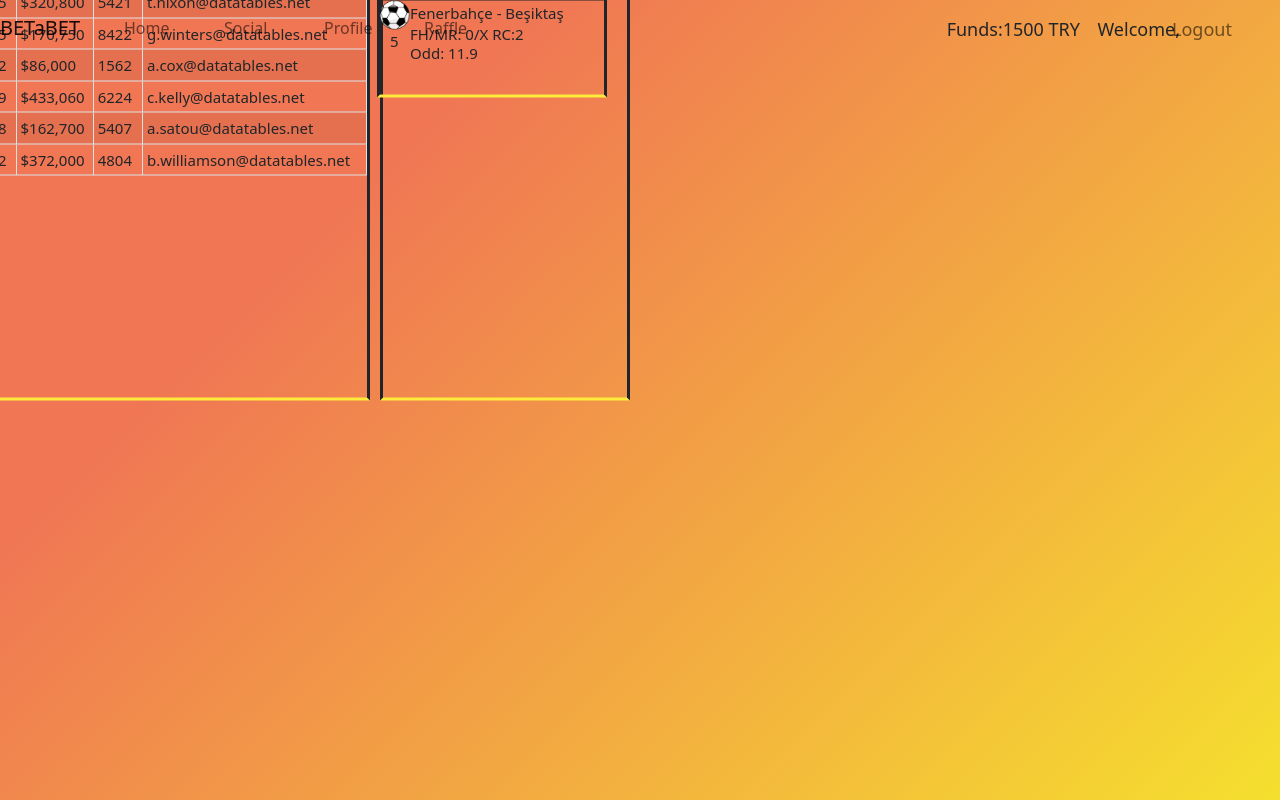
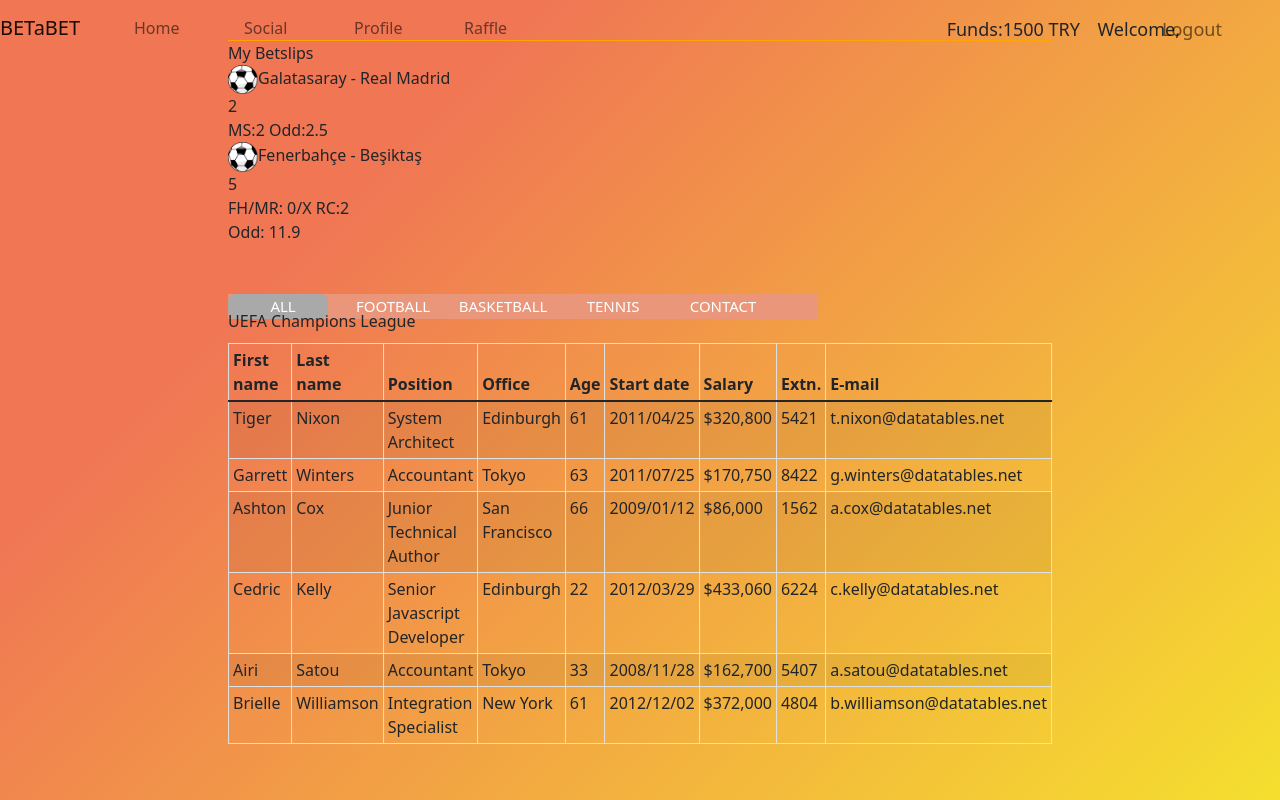
Before and after one commit to turgut-edis/SocialBettingProject, a React (Create React App) app in the folder redux-intro/: page /homepage in a window 1280 px wide. Built offline with nearby package versions, Linux system fonts and the light colour scheme.

Commit message:
homepage redesigned

```diff
--- a/redux-intro/src/components/csscomponents/components.css
+++ b/redux-intro/src/components/csscomponents/components.css
@@ -352,132 +352,19 @@ to 	{ width:0; background:transparent; }
 from { background:orange; }
 to 	{ width:0; background:transparent; }
 }
-.bet-text{
-  white-space: nowrap;
-  color:whitesmoke;
-  height: 200px;
-width: 200px;
-position:absolute;
-left:190px;
 
-margin: 90px;
-margin-right: 300px;
-display: flex;
-}
-.container-content2 {
-  border: 5px solid #FFFF00;
-  position: absolute;
-
-  bottom: -100px;
-  top: 50%;
-  left: 50%;
-  transform: translate(-50%, -50%);
-  border-color: orange;
-  border-image: none;
-  border-style: solid solid none;
-  border-width: 1px 0;
-}
-.bet-text2{
-  white-space: nowrap;
-  color:whitesmoke;
-  height: 200px;
-width: 200px;
-position:absolute;
-left:190px;
-bottom: 280px;
-
-margin: 90px;
-margin-right: 300px;
-display: flex;
-}
-.right-rect{
-  z-index:0;
-  height:550px;
-  width: 250px;
-  border-bottom: 3px solid #FFEB3B !important;
-  background-color: none;
-  margin-right: 500px;
-  position: absolute;
-bottom: 0;
-right: -490px;
-  border: solid;
-  text-align: left;
-  font-size: 15px;
-
-}
-.right-rect2{
-z-index:0;
-height:100px;
-width: 230px;
-border-bottom: 3px solid #FFEB3B !important;
-background-color: none;
-margin-right: 500px;
-position: absolute;
-bottom: 410px;
-right: -480px;
-border: solid;
-text-align: left;
-font-size: 15px;
-
-}
-.right-rect3{
-z-index:0;
-height:100px;
-width: 230px;
-border-bottom: 3px solid #FFEB3B !important;
-background-color: none;
-margin-right: 500px;
-position: absolute;
-bottom: 300px;
-right: -480px;
-border: solid;
-text-align: left;
-font-size: 15px;
-
-}
-.left-rect{
-  z-index:0;
-  height:525px;
-  width: 1000px;
-  border-bottom: 3px solid #FFEB3B !important;
-  background-color: none;
-  margin-left: 0px;
-  position: absolute;
-bottom: 0;
-right: 270px;
-  border: solid;
-  text-align: left;
-  font-size: 15px;
-
-}
 .logo{
 width: 30px;
   height: auto;
 }
-.txtforball{
-position:relative;
-right:-10px;
-}
-.txtforball2{
-position:relative;
-right:-30px;
-bottom:30px;
-}
-.txtforball3{
-position:relative;
-right:-30px;
-bottom:33px;
-}
+
 .navHomeTable {
-margin: 27px auto 0;
-
+margin-top: 50px;
 position: relative;
 width: 590px;
 height: 25px;
-left:-200px;
-top:-55px;
 background-color: #E9967A;
-border-radius: 8px;
+border-radius: px;
 font-size: 0;
 }
 .navHomeTable a {
@@ -502,19 +389,19 @@ transition: all .5s ease 0s;
 border-radius: 8px;
 }
 a:nth-child(1) {
-width: 100px;
+width: 110px;
 }
 a:nth-child(2) {
 width: 110px;
 }
 a:nth-child(3) {
-width: 100px;
+width: 110px;
 }
 a:nth-child(4) {
-width: 160px;
+width: 110px;
 }
 a:nth-child(5) {
-width: 120px;
+width: 110px;
 }
 .navHomeTable .start-home, a:nth-child(1):hover~.animation {
 width: 100px;
--- /dev/null
+++ b/redux-intro/src/components/csscomponents/homepage.css
@@ -0,0 +1,225 @@
+body,
+h1,
+p {
+  font-family: Arial, Helvetica, sans-serif;
+}
+
+tr {
+  background-color: #dedede;
+}
+
+th {
+  background-color: #999;
+  color: #ffffff;
+  padding: 5px 10px 5px 10px;
+}
+
+td {
+  background-color: #dedede;
+  padding: 5px 40px 5px 40px;
+}
+
+th:first-child,
+tr:first-child {
+  padding: 0;
+}
+
+table {
+  border-top: 1px solid blue;
+  border-spacing: 0px;
+}
+
+tr:nth-child(odd) > td {
+  background-color: #aaa;
+  color: #fff;
+}
+
+tr > td.player-details:last-child {
+  border: none;
+}
+
+tr > td.player-details {
+  background-color: #fff;
+  color: #ddd;
+  margin-bottom: 20px;
+}
+
+tr > td:first-child,
+tr > th:first-child {
+  padding: 0;
+  padding-left: 6px;
+}
+
+button {
+  background-color: Transparent;
+  background-repeat: no-repeat;
+  color: #fff;
+  border: none;
+  cursor: pointer;
+  overflow: hidden;
+  outline: none;
+  font-size: 2em;
+}
+
+.attribute-name {
+  font-weight: bold;
+  color: #666;
+  float: left;
+  padding-left: 15px;
+}
+
+.attribute-value {
+  float: right;
+  padding-right: 15px;
+}
+
+.attribute {
+  border-top: 1px solid #eee;
+  padding: 15px;
+}
+
+.home-container{
+    height: 1200px;
+    width: 80%;
+    padding: 2%;
+    display: flex;
+    flex-direction: column;
+    margin-top: 50px;
+    background-color: white;
+    border: 2px solid black;
+  }
+.nav-item7{
+    margin-right: 100px;
+}
+.nav-item8{
+    margin-right: 8%;
+}
+  .user-picture{
+    height: 64px;
+    width: 64px;
+  }
+  .betslip-use{
+    margin-left: 30px;
+  }
+  .like-pic{
+    margin-left: 300px;
+  }
+  .shared-betslip{
+    border-color: #424242;
+    border-style: solid;
+    margin-right: 25%;
+    height: 70px;
+    margin-top: 2px;
+
+  }
+  .shared-betslip-stat{
+    border-color: #424242;
+    border-style: solid;
+    margin-left: 76%;
+    margin-top: -140px;
+    height: 140px;
+  }
+  .ball-logo{
+    height: 20px;
+    width: 20px;
+  }
+  .mac_id_spacing{
+    margin-left: 4px;
+    justify-content: center;
+  }
+  .match-info-space{
+    margin-left: 10px;
+  }
+  .shared-betslip-tot-match{
+    position: relative;
+    align-items: center;
+    text-align: center;
+    font-weight: bold;
+  }
+  .shared-betslip-tot-match-cnt{
+    position: relative;
+    align-items: center;
+    text-align: center;
+  }
+  .shared-betslip-comments{
+    border-color: #424242;
+    border-style: solid;
+    margin-top: 2px;
+    height: 85px;
+  }
+  .comment_type_input{
+    height: 25px;
+    width: 100%;
+    align-items: flex-end;
+    color: black;
+  }
+  .comment_type_input:focus{
+    height: 25px;
+    width: 100%;
+    align-items: flex-end;
+    color: black;
+  }
+  .comment_tt{
+    font-style: italic;
+  }
+  .like-pic-comment{
+    margin-left: 10px;
+    height: 15px;
+    width: 15px;
+  }
+  .betslip-container{
+    height: 1100px;
+  }
+  .rightpanel-betslip{
+    height: auto;
+    margin-top: 2px;
+  }
+
+  .betslip-checkout-card{
+    height: 215px;
+    margin-top: 400px;
+    width: 100%;
+    background-color: #E9967A;
+    border-color: #616161;
+    border-style: solid;
+    font-size: 0;
+    background-color: white;
+  }
+  .checkout{
+    font-weight: bold;
+  }
+  .rightpanel-checkout{
+    height: auto;
+    margin-top: 2px;
+  }
+  .input-lower{
+    width: 80%;
+  }
+  .input-lower:focus{
+    height: 25px;
+    width: 100%;
+    align-items: flex-end;
+    color: black;
+  }
+  .lower-icon{
+    margin-top: 5%;
+    height: 24px;
+    width: 24px;
+    margin-right: 10px;
+
+  }
+  .checkout-button{
+    margin-top: 10px;
+    margin-left: 10px;
+  }
+.betslip-container2 {
+    height: 1200px;
+    position: absolute;
+    width: 20%;
+    margin-left: 77.8%;
+    margin-top: -43px;
+    padding: 1%;
+    display: flex;
+    background-color: white;
+    border: 2px solid black;
+  }
```
Also changed, not shown: redux-intro/src/components/players.js (added, +66 -0 lines), 1 other file (tests, documents, lock files or other folders).
